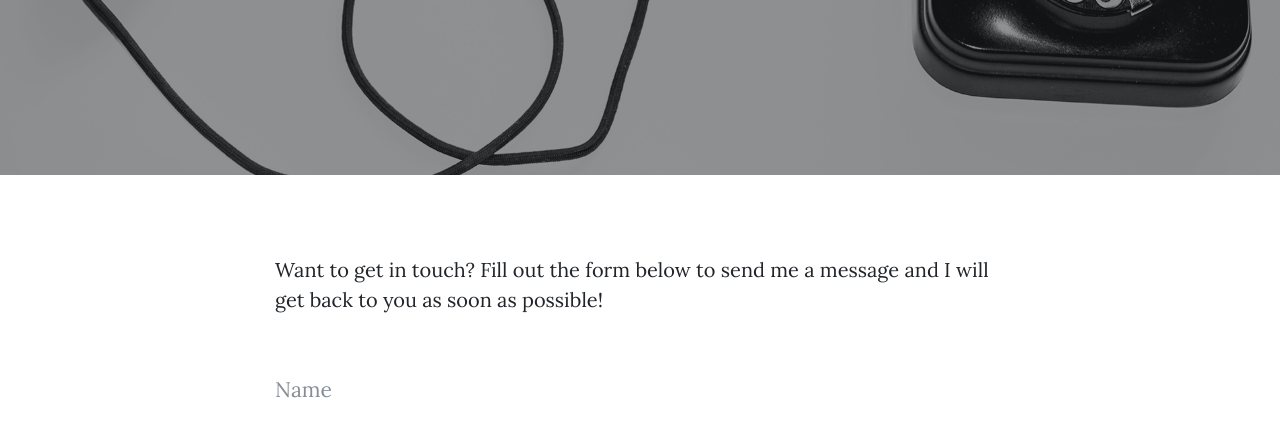
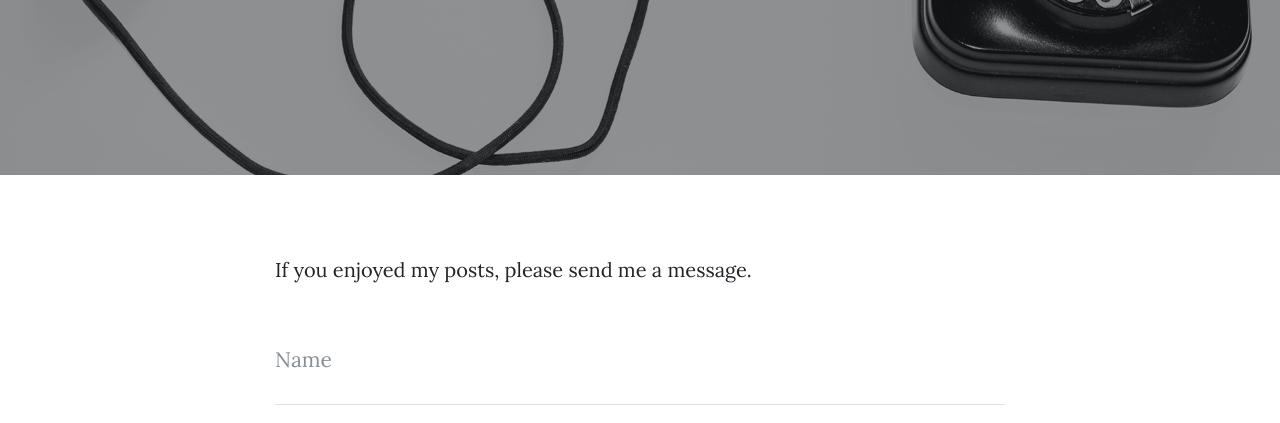
Before and after one commit to burning-river/saurabhkumar3400.github.io, a website: page contact.html in a window 1280 px wide. Shown: the part 357-780 px from the top of the page. Drawn offline with nearby package versions, Linux system fonts and the light colour scheme.

Commit message:
email contact mesage edited

```diff
--- a/contact.html
+++ b/contact.html
@@ -68,7 +68,7 @@
   <div class="container">
     <div class="row">
       <div class="col-lg-8 col-md-10 mx-auto">
-        <p>Want to get in touch? Fill out the form below to send me a message and I will get back to you as soon as possible!</p>
+        <p>If you enjoyed my posts, please send me a message.</p>
         <!-- Contact Form - Enter your email address on line 19 of the mail/contact_me.php file to make this form work. -->
         <!-- WARNING: Some web hosts do not allow emails to be sent through forms to common mail hosts like Gmail or Yahoo. It's recommended that you use a private domain email address! -->
         <!-- To use the contact form, your site must be on a live web host with PHP! The form will not work locally! -->
```
